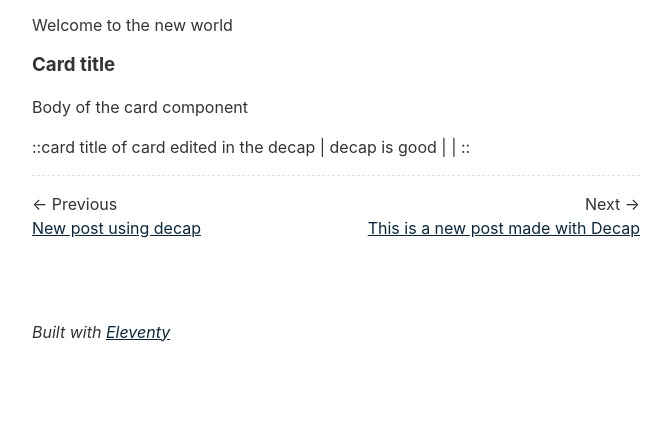
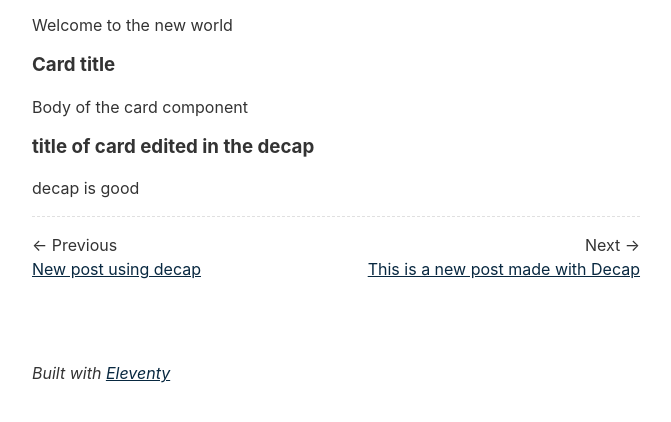
Before and after one commit to Hurricane86/EleventyTest, an Eleventy site: page content/blog/hello-world.md in a window 1280 px wide. Shown: the part 182-604 px from the top of the page, without its empty margins (304-975 px from the left). Built offline with nearby package versions, Linux system fonts and the light colour scheme; Eleventy itself is replaced by a stand-in of ours; files that its build step writes are made by us from their sources; what @zachleat/heading-anchors, zod-validation-error would draw is missing.

Commit message:
Update Blog “hello-world”

```diff
--- a/content/blog/hello-world.md
+++ b/content/blog/hello-world.md
@@ -9,4 +9,4 @@ Welcome to the new world
 
 {% card "Card title", "Body of the card component" %}
 
-::card title of card edited in the decap | decap is good |  | ::
+::card title of card edited in the decap | decap is good ::
```
